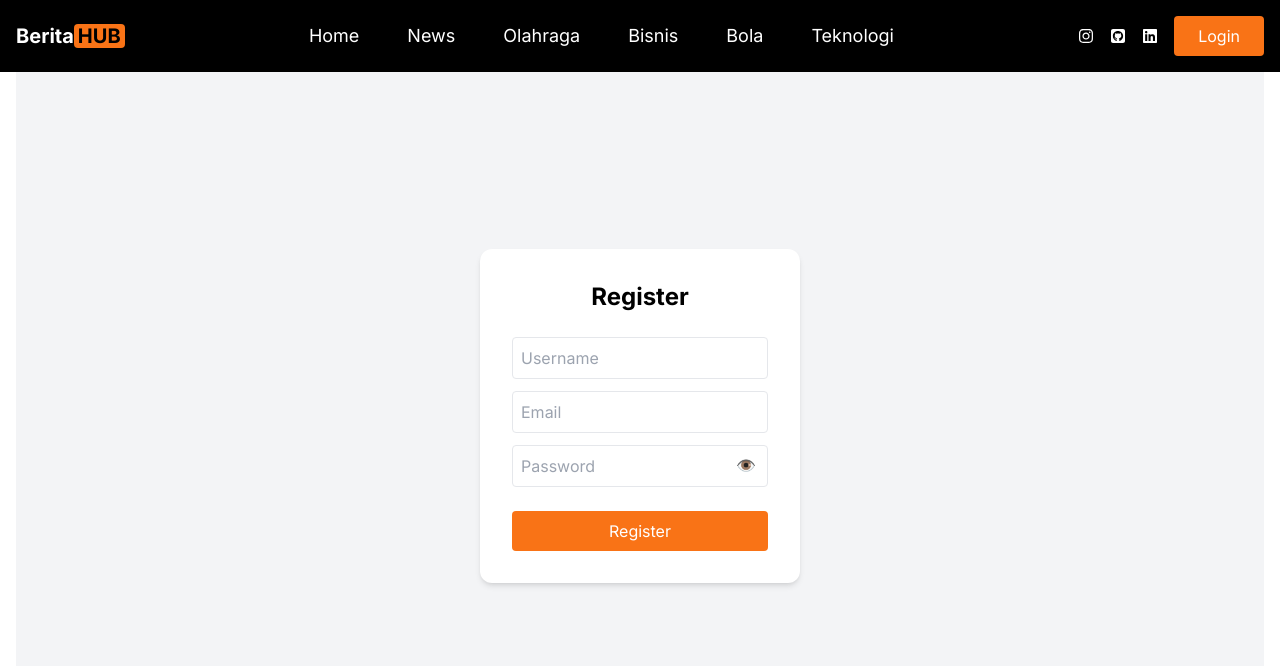
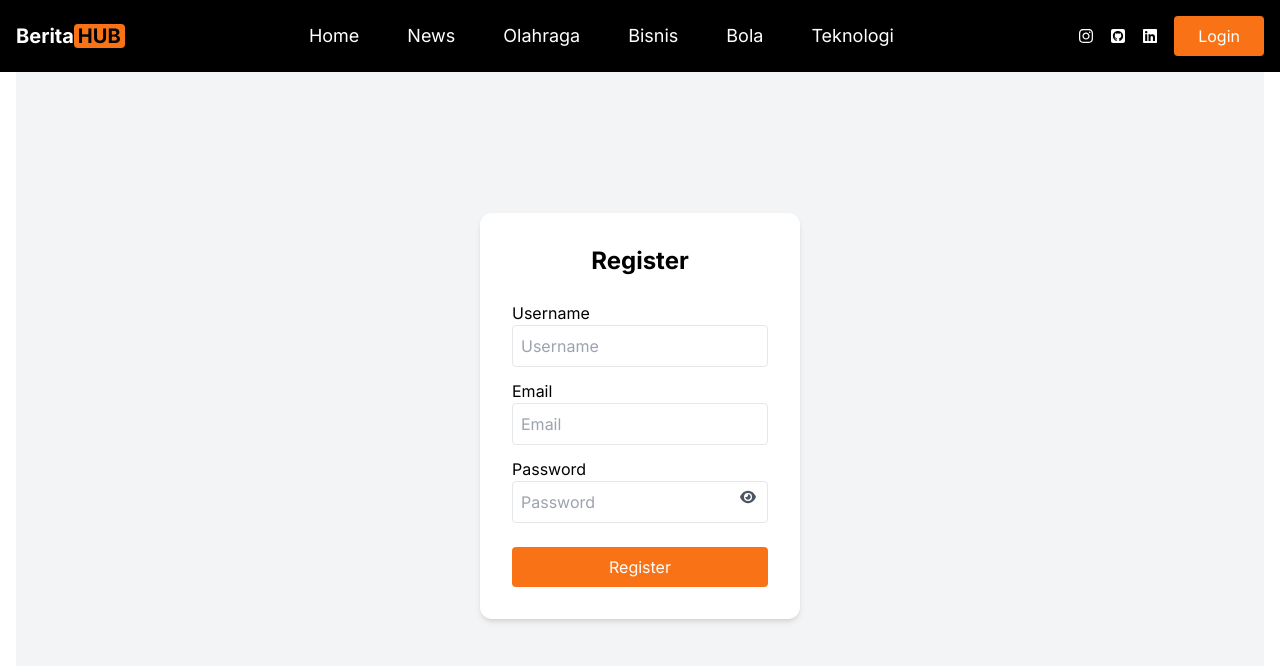
Before and after one commit to faz379/frontend-blog-react, a React (Vite) app: page /register in a window 1280 px wide. Shown: the top 666 px of the page. Built offline with nearby package versions, Linux system fonts and the light colour scheme.

Commit message:
icon show hode psswd

```diff
--- a/src/pages/Register.jsx
+++ b/src/pages/Register.jsx
@@ -2,6 +2,7 @@ import { useState } from "react";
 import { useNavigate } from "react-router-dom";
 import NotificationModal from "../components/NotificationModal";
 import axios from "axios";
+import { FaEye, FaEyeSlash } from "react-icons/fa6"; // <-- import ikon
 
 export default function Register() {
   const navigate = useNavigate();
@@ -76,6 +77,7 @@ export default function Register() {
       >
         <h2 className="text-2xl font-bold mb-6 text-center">Register</h2>
 
+        <label>Username</label>
         <input
           type="text"
           placeholder="Username"
@@ -84,6 +86,7 @@ export default function Register() {
           onChange={(e) => setUsername(e.target.value)}
         />
 
+        <label>Email</label>
         <input
           type="email"
           placeholder="Email"
@@ -92,6 +95,7 @@ export default function Register() {
           onChange={(e) => setEmail(e.target.value)}
         />
 
+        <label>Password</label>
         <div className="relative mb-3">
           <input
             type={showPass ? "text" : "password"}
@@ -104,13 +108,13 @@ export default function Register() {
             onClick={() => setShowPass(!showPass)}
             className="absolute right-3 top-2 cursor-pointer text-gray-600"
           >
-            {showPass ? "🙈" : "👁️"}
+            {showPass ? <FaEyeSlash /> : <FaEye />}
           </span>
         </div>
 
         <button
           type="submit"
-          className="w-full bg-orange-500 text-white py-2 rounded mt-3 hover:bg-blue-700 transition"
+          className="w-full bg-orange-500 text-white py-2 rounded mt-3 hover:bg-orange-600 transition"
         >
           Register
         </button>
```
